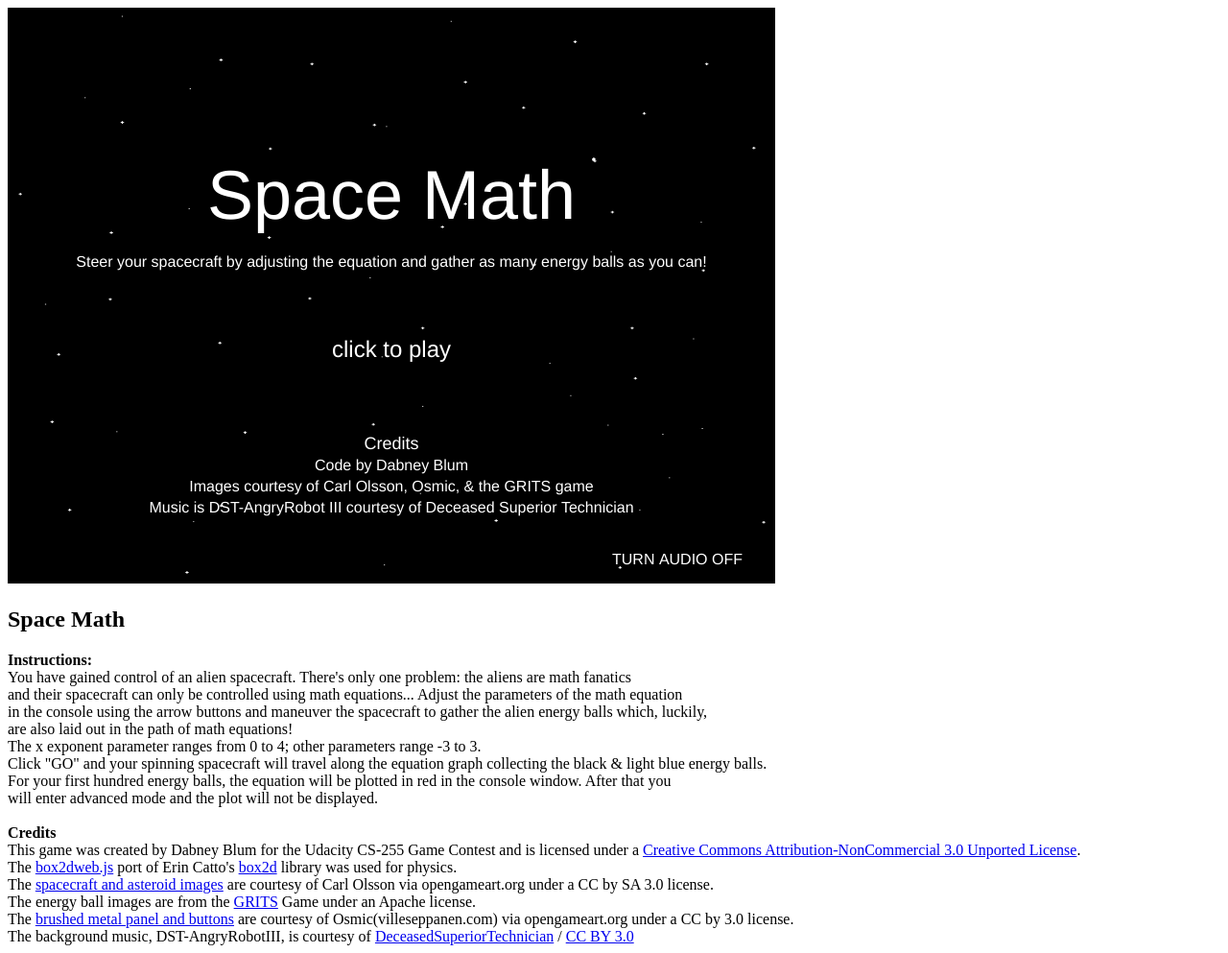
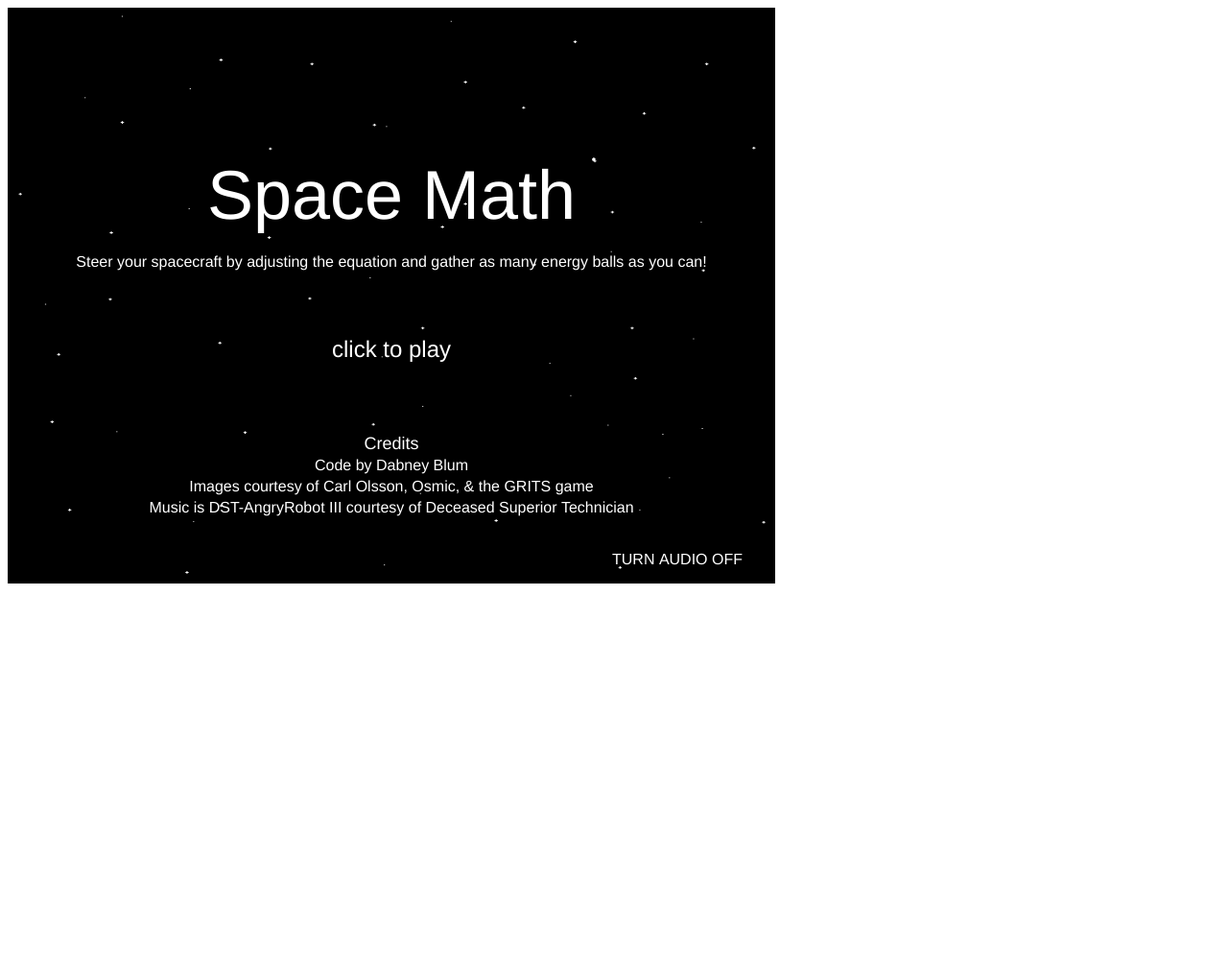
Before and after one commit to dabney/space-math, a plain HTML site: page index.html in a window 1280 px wide. Shown: the whole page at 96% size. After the commit the page ends 800 px from the top, so only its background shows below. Drawn offline with Linux system fonts and the light colour scheme.

Commit message:
fixed html file and removed log statements

```diff
--- a/index.html
+++ b/index.html
@@ -11,24 +11,5 @@
 		<script src="js/rAF.js"></script>
 	    <script src="js/Box2dWeb-2.1.a.3.js"></script>
 	    <script src="js/game.js"></script>
-		<h2> Space Math </h2>
-		<b>Instructions:</b><br>
-		You have gained control of an alien spacecraft. There's only one problem: the aliens are math fanatics <br>
-		and their spacecraft can only be controlled using math equations...  Adjust the parameters of the math equation <br>
-		in the console using the arrow buttons and maneuver the spacecraft to gather the alien energy balls which, luckily, <br>
-		are also laid out in the path of math equations!<br>
-		The x exponent parameter ranges from 0 to 4; other parameters range -3 to 3.<br>
-		Click "GO" and your spinning spacecraft will travel along the equation graph collecting the black & light blue energy balls.<br>
-		For your first hundred energy balls, the equation will be plotted in red in the console window.  After that you<br>
-		will enter advanced mode and the plot will not be displayed.<br>
-		<br>
-		<b>Credits</b><br>
-		This game was created by Dabney Blum for the Udacity CS-255 Game Contest and is licensed under a
-		<a rel="license" href="http://creativecommons.org/licenses/by-nc/3.0/deed.en_US">Creative Commons Attribution-NonCommercial 3.0 Unported License</a>.<br>
-		The <a href="https://code.google.com/p/box2dweb/">box2dweb.js</a> port of Erin Catto's <a href="http://www.box2d.org">box2d</a> library was used for physics.<br>
-		The <a href="http://opengameart.org/content/shmup-ships/">spacecraft and asteroid images</a> are courtesy of Carl Olsson via opengameart.org under a CC by SA 3.0 license.<br>
-		The energy ball images are from the <a href="http://code.google.com/p/gritsgame/">GRITS</a> Game under an Apache license.<br>
-		The <a href="http://opengameart.org/content/audio-knobs-button-sliders-etc/">brushed metal panel and buttons</a> are courtesy of Osmic(villeseppanen.com) via opengameart.org under a CC by 3.0 license.<br>
-		 <div xmlns:cc="http://creativecommons.org/ns#" about="http://www.dreade.org/nosoap/">The background music, DST-AngryRobotIII, is courtesy of <a rel="cc:attributionURL" property="cc:attributionName" href="http://www.nosoapradio.us">DeceasedSuperiorTechnician</a> / <a rel="license" href="http://creativecommons.org/licenses/by/3.0/">CC BY 3.0</a></div>
 </body>
 </html>
--- a/js/game.js
+++ b/js/game.js
@@ -297,7 +297,6 @@ equationEntityWithUserInput.drawInputWidget = function() {
 equationEntityWithUserInput.mouseDownHandler = function(mouseX, mouseY){
 var widgetX = this.inputWidgetLocX;
 var widgetY = this.inputWidgetLocY;
-//console.log(mouseX, mouseY);
 	//Adjust mouse cursor seemed like it was not at tip - maybe switch to pointing hand?
 	mouseX = mouseX - 5;
 	mouseY = mouseY - 5;
@@ -508,8 +507,6 @@ var updateObstacles = function() {
 		  currentObstacle.x = Math.floor(Math.random() * GRAPHSIZE);
 		  currentObstacle.y = Math.floor(Math.random() * GRAPHSIZE);
 		  currentObstacle.imageSrcXOffset = Math.floor(Math.random()*NUMOBSTACLEIMAGES)*OBSTACLEIMAGESIZE;
-		  //console.log(currentObstacle.physicsBody);
-		  //console.log(currentObstacle.x, currentObstacle.y, PHYSICSSCALEFACTOR);
 		  currentObstacle.physicsBody.SetPosition({x: currentObstacle.x/PHYSICSSCALEFACTOR, y: currentObstacle.y/PHYSICSSCALEFACTOR});
 		}
 }
@@ -526,7 +523,6 @@ var insideRect = function(x, y, rectX, rectY, rectWidth, rectHeight) {
 // Turn audio off and on
 var toggleAudio = function() {
 	if (audioOn) {
-		console.log('turning music off');
 		backgroundSong.pause();
 		audioOn = false;
 			}
```
